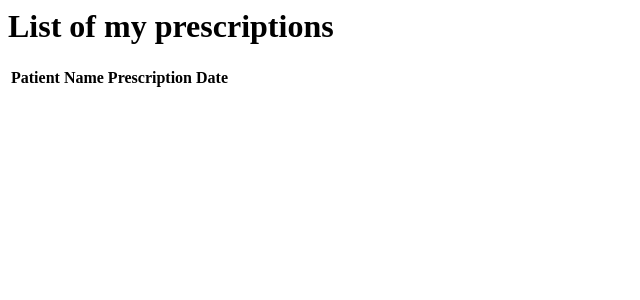
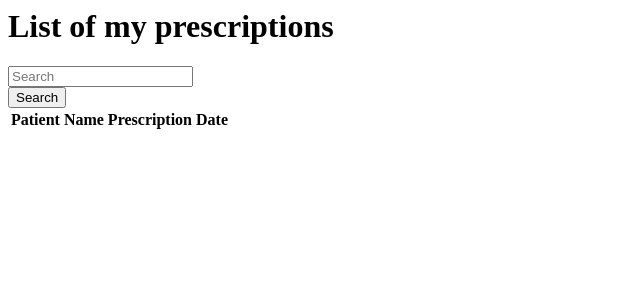
Before and after one commit to jacobolrz/Health-Care, a Django app: page /cr/myprescriptions/ in a window 1280 px wide. Shown: the top 300 px of the page, without its empty margins (0-640 px from the left). Run offline with Django 4.2, Linux system fonts and the light colour scheme; data comes from the database, SQL or seed files in the repository; both versions use the stored data as it was after the commit; lists and menus that the app fills with data are empty; parts of the project's set-up code (start-up, migrations or seed data) failed here and were passed over.

Commit message:
Add files via upload

```diff
--- a/proyecto/hlth/cr/templates/myprescriptions.html
+++ b/proyecto/hlth/cr/templates/myprescriptions.html
@@ -8,7 +8,22 @@
 
 
         <table>
-
+            <div class="container text-white">
+                <div class="jumbotron border shadow">
+                    <div class="row">
+                        <div class="col-md-8 offset-2">
+                            <form>
+                                <div class="input-group">
+                                    <input name="q" type="text" placeholder="Search" class="form-control form-control-lg" />
+                                    <div class="input-group-append">
+                                        <button class="btn btn-dark btn-lg">Search</button>
+                                    </div>
+                                </div>
+                            </form>
+                        </div>
+                    </div>
+                </div>
+              </div>
             <tr>
                 <th>Patient Name</th>
                 <th>Prescription Date</th>
--- a/proyecto/hlth/cr/templates/profile.html
+++ b/proyecto/hlth/cr/templates/profile.html
@@ -3,9 +3,10 @@
 	<h2>@{{ user.username }}</h2>
 
 	{% if request.user.is_authenticated %}
-        {% if Profile.user_type == 'Doctor' %}
+        {% if request.profile.user_type == 'Doctor' %}
+			fggh
             <td style="font-size: 15px; font-family: sans-serif" >Username</td>
-            {% endif %}
+        {% endif %}
 		{% if user.username != request.user.username %}
 
 			{% if user not in request.user.profile.following %}
--- a/proyecto/hlth/cr/urls.py
+++ b/proyecto/hlth/cr/urls.py
@@ -27,4 +27,5 @@ urlpatterns = [
     path('myprescriptions/show_prescription/<newprescription_id>',views.show_prescription, name= 'show_prescription'),
     path('myprescriptions/update_prescription/<newprescription_id>',views.update_prescription, name= 'update_prescription'),
     path('prescriptionupdate/<int:newprescription_id>',views.update_prescription,name='prescriptionupdate'),
+    path('search-prescriptions/', views.BlogSearchView.as_view(), name='search_prescriptions')
 ]
--- a/proyecto/hlth/cr/views.py
+++ b/proyecto/hlth/cr/views.py
@@ -8,8 +8,10 @@ from django.contrib.auth.models import User
 from .forms import *
 from .models import *
 from django.db.models import F
+from django.core.paginator import Paginator
 from django.http import HttpResponse, HttpResponseRedirect
 from .filters import OrderFilter
+from django.views.generic import ListView, DetailView
 
 # Create your views here.
 def home(request):
@@ -69,6 +71,19 @@ def view_prescription_list(request):
     data_result = {'prescription_list': prescription}
     return render (request, 'myprescriptions.html', data_result )
 
+
+def search_prescription(request):
+    if 'q' in request.GET:
+        q=request.GET['q']
+        prescription=Newprescription.objects.filter(patient_username__icontains=q)
+    else:
+        prescription= Newprescription.objects.all()
+    paginator=Paginator(prescription,2)
+    page_number=request.GET.get('page')
+    posts_obj=paginator.get_page(page_number)
+    return render (request, 'myprescriptions.html', {'prescription' : posts_obj} )
+
+
 def show_prescription(request,newprescription_id):
 	newprescription = Newprescription.objects.get(pk=newprescription_id)
 	return render(request, 'show_prescription.html',
@@ -84,3 +99,13 @@ def update_prescription(request, newprescription_id):
         return redirect('myprescriptions')
     return render(request, 'update_prescription.html',
 		{'newprescription': newprescription, 'form':form})
+
+
+class BlogSearchView(ListView):
+    model = Newprescription
+    template_name = 'myprescriptions.html'
+    context_object_name = 'prescriptions'
+
+    def get_queryset(self):
+        query = self.request.GET.get('q')
+        return Newprescription.objects.filter(patient_username__icontains=query).order_by('date')
```
Also changed, not shown: proyecto/hlth/db.sqlite3.
